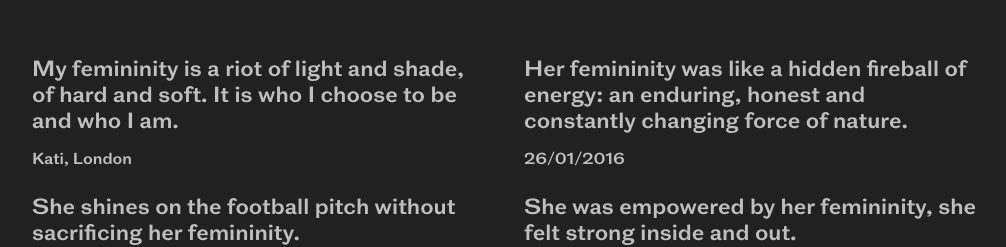
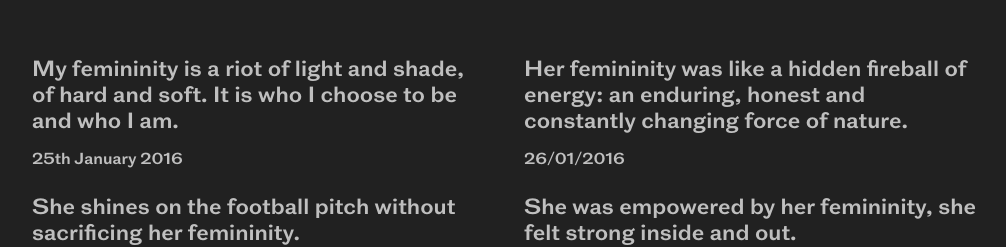
Before and after one commit to Josephwalker/femininity, a website: page index.html in a window 1280 px wide. Shown: the part 3674-3921 px from the top of the page, without its empty margins (128-1134 px from the left). Drawn offline with nearby package versions, Linux system fonts and the light colour scheme; files whose address does not match are found by name.

Commit message:
Update index.html

```diff
--- a/index.html
+++ b/index.html
@@ -74,7 +74,7 @@ Really?! What does ‘femininity’ mean to you? Tell us here." class="quote" ma
                 <blockquote class="layout__item lap-and-up-1/2 mb pr-">
                     <p class="mb-">My femininity is a riot of light and shade, of hard and soft. It is who I choose to be and who I am.</p>
                     <footer>
-                        <cite>Kati, London</cite>
+                        <cite>25th January 2016</cite>
                     </footer>
                 </blockquote><!--
              --><blockquote class="layout__item lap-and-up-1/2 mb pr-">
```
